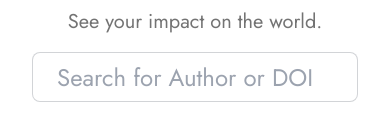
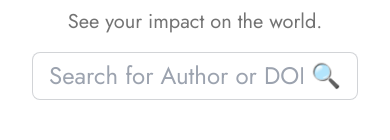
Before and after one commit to iiith-cs24-sp/citestat, a React (Vite) app in the folder client/: page / in a window 390 px wide. Shown: the part 272-412 px from the top of the page. Built offline with nearby package versions, Linux system fonts and the light colour scheme.

Commit message:
Responsive searchbar with icon

```diff
--- a/client/src/components/Searchbar.tsx
+++ b/client/src/components/Searchbar.tsx
@@ -35,14 +35,17 @@ const Searchbar: React.FC<SearchbarProps> = ({ initialQuery }) => {
 	};
 
 	return (
+		<label className="input input-bordered flex w-full items-center gap-2 text-2xl my-4">
 			<input
 				type="text"
 				value={query}
 				onChange={(e) => setQuery(e.target.value)}
 				onKeyDown={handleKeyDown}
 				placeholder="Search for Author or DOI"
-			className="input input-bordered w-full text-2xl px-6 py-6 my-4"
+				className="w-full"
 			/>
+			<button onClick={handleSearch}>🔍</button>
+		</label>
 	);
 };
 
```
Lines whose indentation alone changed are shown as unchanged.
